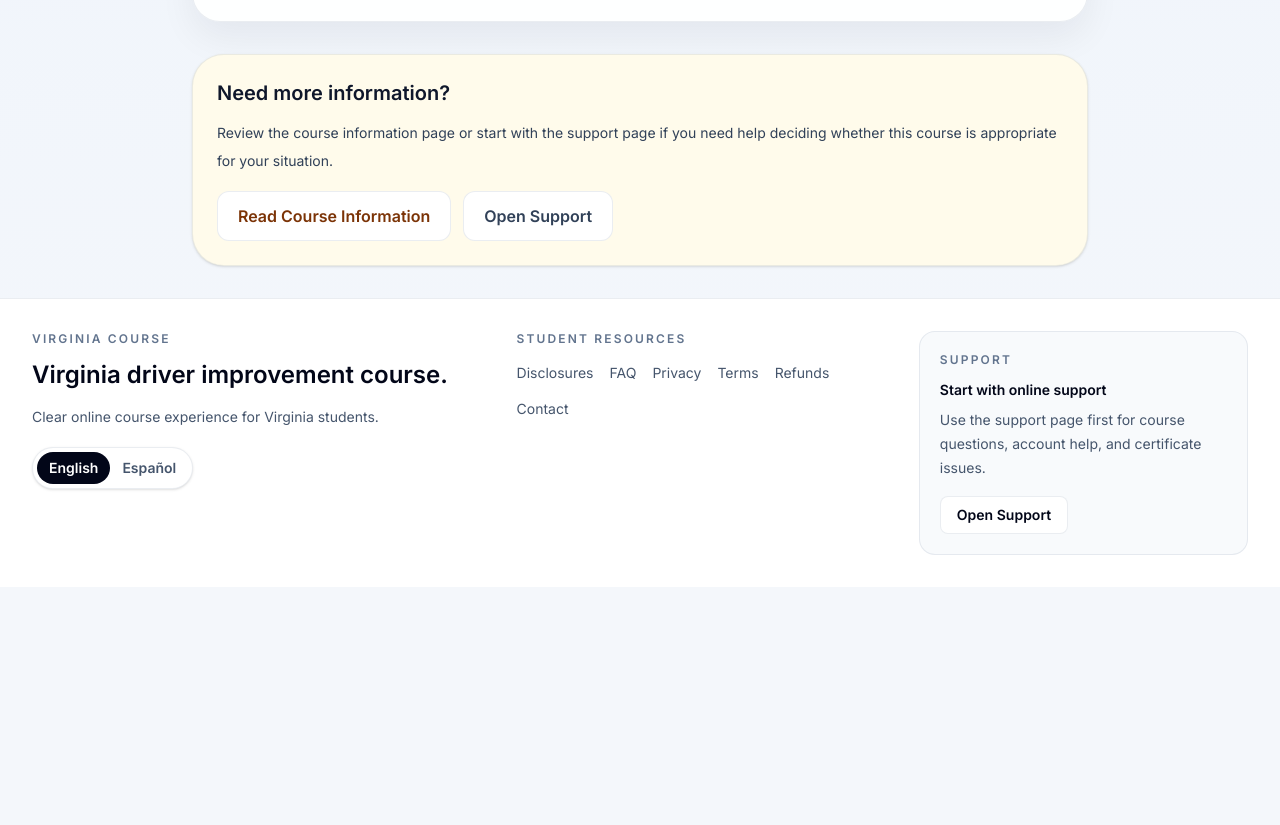
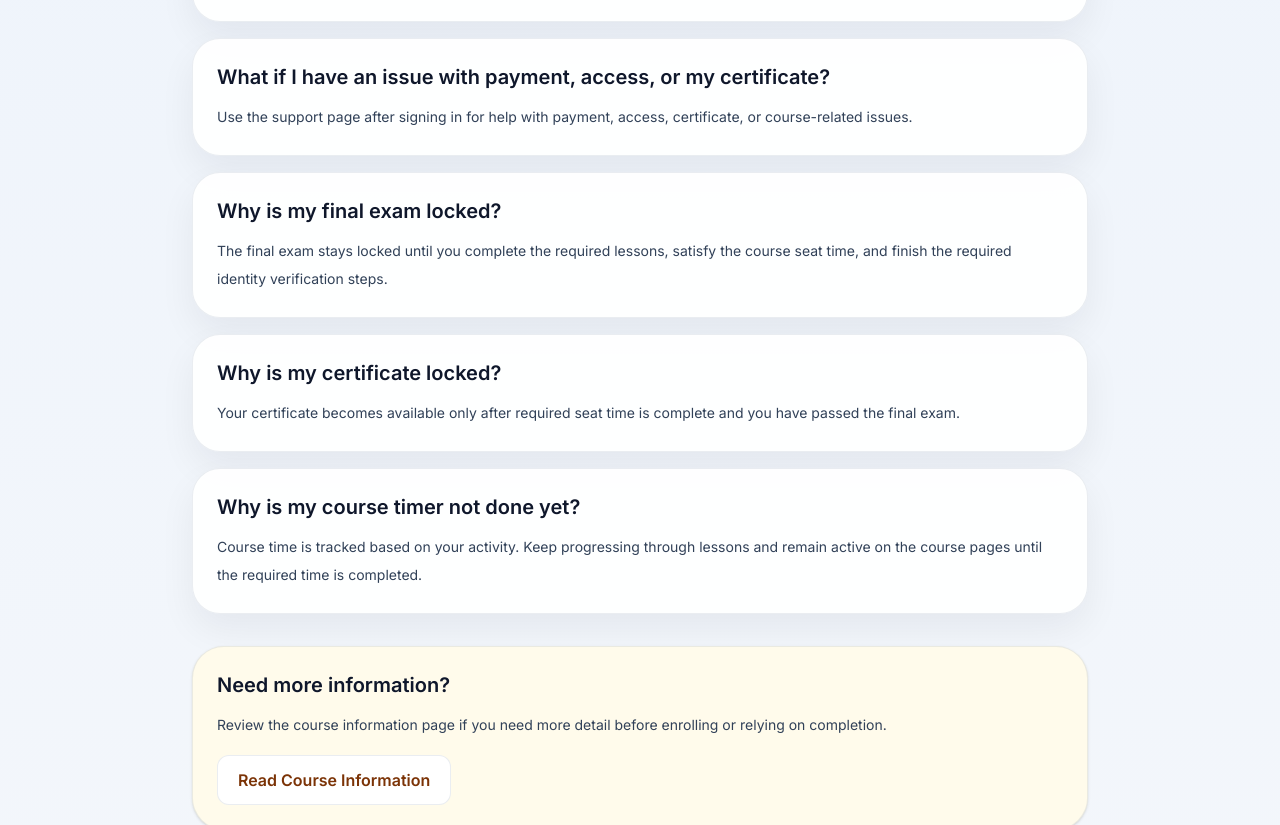
Before and after one commit to ankurfadia-ctrl/driver-course-platform, a Next.js app: page /virginia/faq in a window 1280 px wide. Shown: the part 2497-3322 px from the top of the page. Before the commit the page ends 3084 px from the top, so only its background shows below. Built offline with nearby package versions, Linux system fonts and the light colour scheme; no server answers.

Commit message:
Refine FAQ and support navigation actions

```diff
--- a/app/[state]/faq/page.tsx
+++ b/app/[state]/faq/page.tsx
@@ -2,7 +2,6 @@ import Link from "next/link"
 import {
   getCourseConfig,
   getDisclosuresRoute,
-  getSupportRoute,
 } from "@/lib/course-config"
 import { getPreferredSiteLanguage } from "@/lib/site-language-server"
 
@@ -46,7 +45,12 @@ export default async function StateFaqPage({
           {
             question: "Puedo tomar el examen final de inmediato?",
             answer:
-              "Normalmente no. El flujo del curso puede requerir completar el tiempo del curso y la verificacion de identidad antes de comenzar el examen final.",
+              "No. Debes completar las 8 horas requeridas del curso y la verificacion de identidad antes de comenzar el examen final.",
+          },
+          {
+            question: "Las 8 horas incluyen el examen final?",
+            answer:
+              "No. En este curso, las 8 horas requeridas deben completarse antes de que el examen final se habilite.",
           },
           {
             question: "Que puntuacion necesito en el examen final?",
@@ -88,6 +92,21 @@ export default async function StateFaqPage({
             answer:
               "Usa la pagina de soporte despues de iniciar sesion para recibir ayuda con pagos, acceso, certificado o problemas del curso.",
           },
+          {
+            question: "Por que esta bloqueado mi examen final?",
+            answer:
+              "El examen final permanece bloqueado hasta que completes las lecciones requeridas, cumplas el tiempo del curso y termines la verificacion de identidad necesaria.",
+          },
+          {
+            question: "Por que esta bloqueado mi certificado?",
+            answer:
+              "El certificado solo se habilita cuando completas el tiempo requerido del curso y apruebas el examen final.",
+          },
+          {
+            question: "Por que mi temporizador del curso aun no termina?",
+            answer:
+              "El tiempo del curso se registra segun tu actividad. Sigue avanzando por las lecciones y permanece activo en las paginas del curso hasta completar el tiempo requerido.",
+          },
         ]
       : [
           {
@@ -118,7 +137,12 @@ export default async function StateFaqPage({
           {
             question: "Can I take the final exam right away?",
             answer:
-              "Not usually. The course flow may require seat-time completion and identity verification before the final exam can be started.",
+              "No. You must complete the required 8 hours of course time and identity verification before the final exam can be started.",
+          },
+          {
+            question: "Does the 8 hours include the final exam?",
+            answer:
+              "No. In this course, the required 8 hours must be completed before the final exam unlocks.",
           },
           {
             question: "What score do I need on the final exam?",
@@ -160,6 +184,21 @@ export default async function StateFaqPage({
             answer:
               "Use the support page after signing in for help with payment, access, certificate, or course-related issues.",
           },
+          {
+            question: "Why is my final exam locked?",
+            answer:
+              "The final exam stays locked until you complete the required lessons, satisfy the course seat time, and finish the required identity verification steps.",
+          },
+          {
+            question: "Why is my certificate locked?",
+            answer:
+              "Your certificate becomes available only after required seat time is complete and you have passed the final exam.",
+          },
+          {
+            question: "Why is my course timer not done yet?",
+            answer:
+              "Course time is tracked based on your activity. Keep progressing through lessons and remain active on the course pages until the required time is completed.",
+          },
         ]
 
   const copy =
@@ -171,9 +210,8 @@ export default async function StateFaqPage({
             "Esta pagina ofrece respuestas generales a preguntas comunes antes de la inscripcion, durante el curso y despues de completarlo.",
           moreInfo: "Necesitas mas informacion?",
           moreInfoBody:
-            "Revisa la pagina de informacion del curso o empieza con la pagina de soporte si necesitas ayuda para decidir si este curso es apropiado para tu situacion.",
+            "Revisa la pagina de informacion del curso si necesitas mas detalles antes de inscribirte o depender de la finalizacion.",
           infoCta: "Leer informacion del curso",
-          supportCta: "Abrir soporte",
         }
       : {
           label: "FAQ",
@@ -182,9 +220,8 @@ export default async function StateFaqPage({
             "This page provides general answers to common student questions before enrollment, during the course, and after completion.",
           moreInfo: "Need more information?",
           moreInfoBody:
-            "Review the course information page or start with the support page if you need help deciding whether this course is appropriate for your situation.",
+            "Review the course information page if you need more detail before enrolling or relying on completion.",
           infoCta: "Read Course Information",
-          supportCta: "Open Support",
         }
 
   return (
@@ -225,12 +262,6 @@ export default async function StateFaqPage({
           >
             {copy.infoCta}
           </Link>
-          <Link
-            href={getSupportRoute(state)}
-            className="rounded-xl border border-slate-300 bg-white px-5 py-3 font-semibold text-slate-700 transition hover:bg-slate-50"
-          >
-            {copy.supportCta}
-          </Link>
         </div>
       </section>
     </div>
--- a/components/state-support-client.tsx
+++ b/components/state-support-client.tsx
@@ -22,6 +22,10 @@ function getSupportCopy(language: SiteLanguage, stateName: string) {
       title: "Ayuda y soporte",
       intro:
         "La mayoria de los problemas se resuelven al instante. Solo los casos mas complejos necesitan revision adicional.",
+      actionsTitle: "Opciones rapidas",
+      faqCta: "Ver preguntas frecuentes",
+      aiChatCta: "Abrir chat con IA",
+      upgradeAlwaysCta: "Mejorar a soporte prioritario",
       commonQuestions: "Preguntas comunes",
       commonQuestionsBody:
         "Muchos problemas se resuelven con la guia instantanea que aparece mientras escribes.",
@@ -114,6 +118,10 @@ function getSupportCopy(language: SiteLanguage, stateName: string) {
     title: "Help & Support",
     intro:
       "Most issues are resolved instantly. Only more complex issues need review by support.",
+    actionsTitle: "Quick actions",
+    faqCta: "View FAQ",
+    aiChatCta: "Open AI Chat",
+    upgradeAlwaysCta: "Upgrade to Priority Support",
     commonQuestions: "Common questions",
     commonQuestionsBody:
       "Many issues are resolved with the instant guidance shown as students type.",
@@ -384,6 +392,34 @@ export default function StateSupportClient({
         </p>
       </div>
 
+      <div className="rounded-[1.75rem] border border-slate-200 bg-slate-50 p-5">
+        <div className="text-sm font-semibold uppercase tracking-[0.16em] text-slate-500">
+          {copy.actionsTitle}
+        </div>
+        <div className="mt-4 flex flex-wrap gap-3">
+          <Link
+            href={`/${state}/faq`}
+            className="rounded-xl border border-slate-300 bg-white px-4 py-2.5 text-sm font-semibold text-slate-800 hover:bg-slate-100"
+          >
+            {copy.faqCta}
+          </Link>
+          <a
+            href="#ai-help-chat"
+            className="rounded-xl bg-blue-600 px-4 py-2.5 text-sm font-semibold text-white hover:bg-blue-700"
+          >
+            {copy.aiChatCta}
+          </a>
+          {!hasPrioritySupport ? (
+            <Link
+              href={`/${state}/checkout`}
+              className="rounded-xl border border-slate-300 bg-white px-4 py-2.5 text-sm font-semibold text-slate-800 hover:bg-slate-100"
+            >
+              {copy.upgradeAlwaysCta}
+            </Link>
+          ) : null}
+        </div>
+      </div>
+
       <div className="grid gap-6 lg:grid-cols-[1.05fr_0.95fr]">
         <div className="space-y-6">
           <div className="glass-panel rounded-[2rem] bg-white p-6">
@@ -427,7 +463,7 @@ export default function StateSupportClient({
           ) : null}
         </div>
 
-        <div className="glass-panel rounded-[2rem] bg-white p-6">
+        <div id="ai-help-chat" className="glass-panel rounded-[2rem] bg-white p-6">
           <h2 className="text-xl font-semibold text-slate-900">
             {copy.askQuestion}
           </h2>
```
